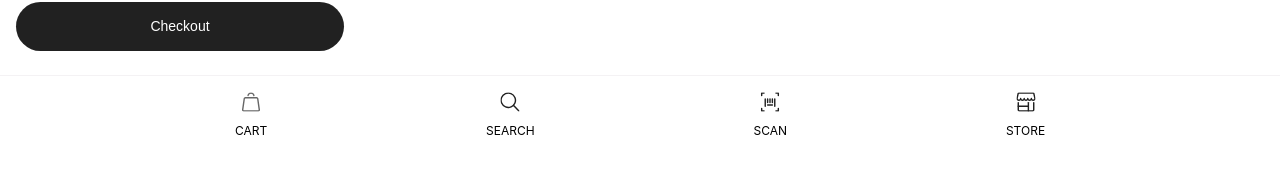
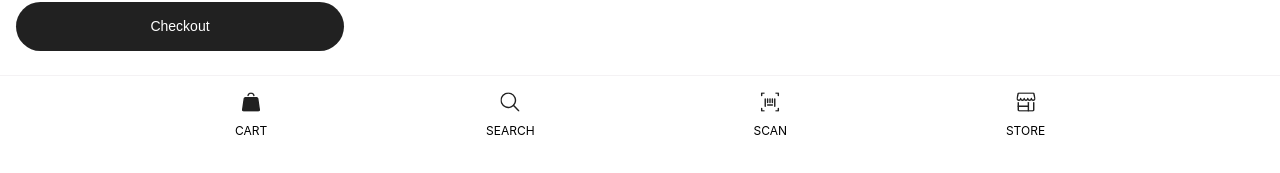
Before and after one commit to pedroamontano/POS-Web-App-with-Item-to-Item-Recommender-System, a React (Create React App) app: page / in a window 1280 px wide. Shown: the part 595-768 px from the top of the page. Built offline with nearby package versions, Linux system fonts and the light colour scheme.

Commit message:
footer dark icon completed

```diff
--- a/src/components/Footer/Footer.jsx
+++ b/src/components/Footer/Footer.jsx
@@ -2,17 +2,27 @@ import cartIcon from "../../assets/icons/outline/shopping bag.svg";
 import searchIcon from "../../assets/icons/outline/search.svg";
 import scanIcon from "../../assets/icons/outline/barcode.svg";
 import storeIcon from "../../assets/icons/outline/store.svg";
+import darkCartIcon from "../../assets/icons/filled/shopping bag.svg";
+import darkSearchIcon from "../../assets/icons/filled/search.svg";
 import "./Footer.scss";
-function Footer() {
+function Footer(props) {
   return (
     <div className="footer">
-      <div className="footer__sub-section">
-        <img src={cartIcon} alt="cart logo" className="footer__image" />
+      <div className="footer__sub-section" onClick={props.handleCartClick}>
+        <img
+          src={props.isCartSelected ? darkCartIcon : cartIcon}
+          alt="cart logo"
+          className="footer__image"
+        />
         <p className="footer__text"> CART </p>
       </div>
 
-      <div className="footer__sub-section">
-        <img src={searchIcon} alt="search logo" className="footer__image" />
+      <div className="footer__sub-section" onClick={props.handleSearchClick}>
+        <img
+          src={props.isSearchSelected ? darkSearchIcon : searchIcon}
+          alt="search logo"
+          className="footer__image"
+        />
         <p className="footer__text"> SEARCH </p>
       </div>
 
--- a/src/pages/Home/Home.jsx
+++ b/src/pages/Home/Home.jsx
@@ -2,14 +2,32 @@ import Button from "../../components/Button/Button";
 import Header from "../../components/Header/Header";
 import Footer from "../../components/Footer/Footer";
 import ItemList from "../../components/ItemComponent/ItemList";
+import { useState } from "react";
+function Home() {
+  const [isCartSelected, setIsCartSelected] = useState(true);
+  const [isSearchSelected, setIsSearchSelected] = useState(false);
 
-function Home() {
+  const handleCartClick = () => {
+    console.log("click detected");
+    setIsCartSelected(true);
+    setIsSearchSelected(false);
+  };
+
+  const handleSearchClick = () => {
+    setIsCartSelected(false);
+    setIsSearchSelected(true);
+  };
   return (
     <div>
       <Header />
       <ItemList />
       <Button className={"button__check-out"} text={"Checkout"} />
-      <Footer />
+      <Footer
+        handleCartClick={handleCartClick}
+        handleSearchClick={handleSearchClick}
+        isCartSelected={isCartSelected}
+        isSearchSelected={isSearchSelected}
+      />
     </div>
   );
 }
```
